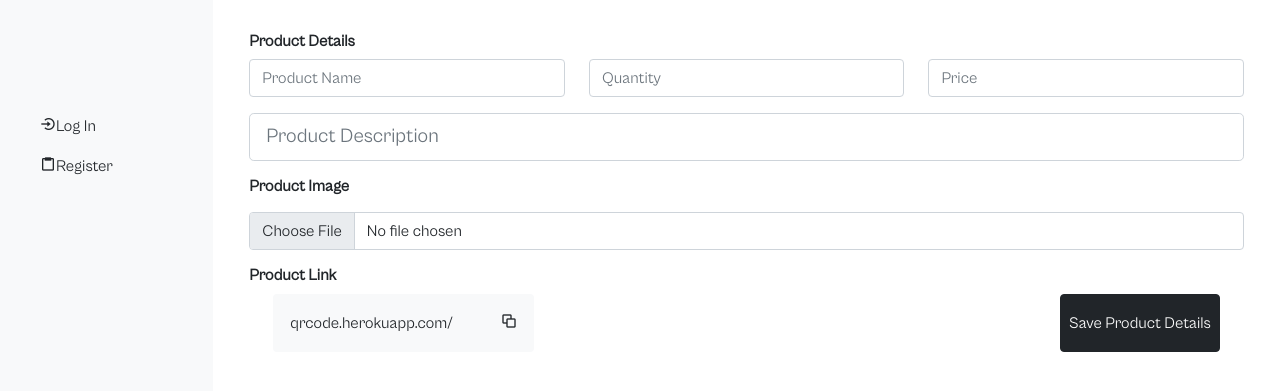
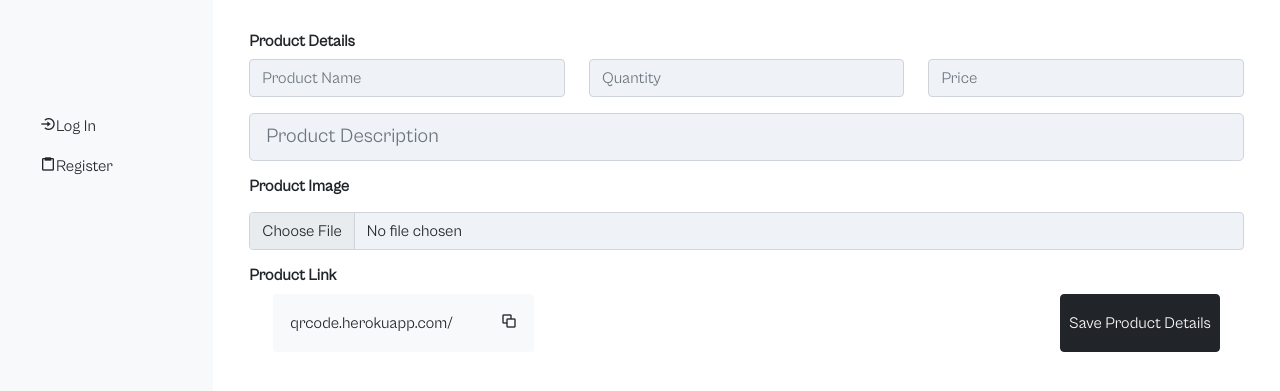
Before and after one commit to ephraimphrase/qrcodegen, a Django app: page /qrCodeGen in a window 1280 px wide. Shown: the part 190-581 px from the top of the page. Run offline with Django 4.2, Linux system fonts and the light colour scheme; some libraries are stand-ins or nearby versions.

Commit message:
input color

```diff
--- a/main/templates/qrCode.html
+++ b/main/templates/qrCode.html
@@ -19,24 +19,24 @@
                 {% csrf_token %}
                 <div class="row">
                     <div class="col-md-4">
-                        <input type="text" class="form-control" placeholder="Product Name" name="name">
+                        <input type="text" class="form-control form" placeholder="Product Name" name="name">
                     </div>
                     <div class="col-md-4">
-                        <input type="number" class="form-control" placeholder="Quantity" name="quantity">
+                        <input type="number" class="form-control form" placeholder="Quantity" name="quantity">
                     </div>
                     <div class="col-md-4">
-                        <input type="text" class="form-control" placeholder="Price" name="price">
+                        <input type="text" class="form-control form" placeholder="Price" name="price">
                     </div>
                 </div>
                 <div class="row">
                     <div class="col-md-12 mt-3">
-                        <input type="text" id="editor-container" class="form-control form-control-lg" placeholder="Product Description" name="description">
+                        <input type="text" id="editor-container" class="form-control form-control-lg form" placeholder="Product Description" name="description">
                     </div>
                 </div>
                 <h6 class="mt-3 fw-bold">Product Image</h6>
                 <div class="row">
                     <div class="col-md-12 mt-2">
-                        <input class="form-control" type="file" id="formFile" name="product_image">
+                        <input class="form-control form" type="file" id="formFile" name="product_image">
                     </div>
                 </div>
                 <h6 class="mt-3 fw-bold">Product Link</h6>
--- a/static/styles/main.css
+++ b/static/styles/main.css
@@ -44,3 +44,7 @@
     max-width: 100%;
     max-height: 100%;
 }
+
+.form{
+    background: #EFF3F8;
+}
```
